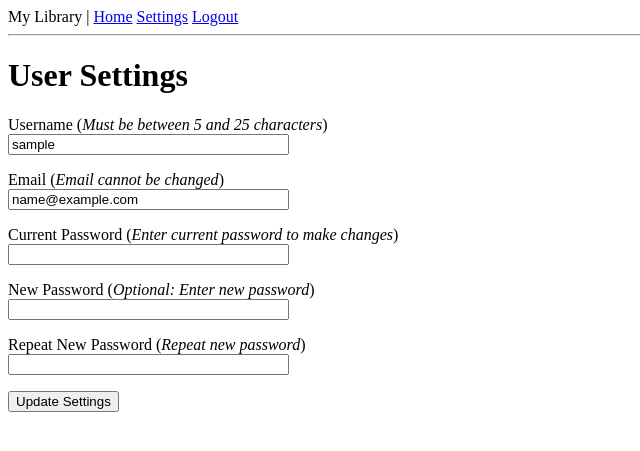
After one commit to Lewish1998/MyLibrary, a Flask app: page /user-settings in a window 1280 px wide. The commit adds this page. Shown: the top 451 px of the page, without its empty margins (0-640 px from the left). Run offline with Flask 3, Linux system fonts and the light colour scheme; the visitor is signed in with stand-in values (Sample User, id 1).

Commit message:
user settings

```diff
--- a/app/forms.py
+++ b/app/forms.py
@@ -1,9 +1,10 @@
 from flask_wtf import FlaskForm
 from wtforms import IntegerField, StringField, PasswordField, BooleanField, SubmitField
-from wtforms.validators import ValidationError, DataRequired, Email, EqualTo
+from wtforms.validators import ValidationError, DataRequired, Email, EqualTo, Length, Optional
 import sqlalchemy as sa
 from app import db
 from app.models import User
+from flask_login import current_user
 
 
 class LoginForm(FlaskForm):
@@ -13,7 +14,7 @@ class LoginForm(FlaskForm):
     submit = SubmitField('Sign In')
 
 class RegistrationForm(FlaskForm):
-    username = StringField('Username', validators=[DataRequired()])
+    username = StringField('Username', validators=[DataRequired(), Length(min=5, max=25)])
     email = StringField('Email', validators=[DataRequired(), Email()])
     password = PasswordField('Password', validators=[DataRequired()])
     password2 = PasswordField(
@@ -32,4 +33,25 @@ class RegistrationForm(FlaskForm):
         if user is not None:
             raise ValidationError('Please use a different email address.')
 
+class UserSettingsForm(FlaskForm):
+    username = StringField('Username', validators=[DataRequired(), Length(min=5, max=25)])
+    email = StringField('Email', render_kw={'readonly': True})  # Email is now read-only
+    current_password = PasswordField('Current Password', validators=[DataRequired()])  # For verifying current password
+    new_password = PasswordField('New Password', validators=[Optional()])
+    new_password2 = PasswordField(
+        'Repeat New Password', validators=[Optional(), EqualTo('new_password')])
+    submit = SubmitField('Update Settings')
+
+    def validate_username(self, username):
+        if username.data != current_user.username:  # Ensure no duplicate username
+            user = db.session.scalar(sa.select(User).where(User.username == username.data))
+            if user is not None:
+                raise ValidationError('Please use a different username.')
+
+    def validate_current_password(self, current_password):
+        if not current_user.check_password(current_password.data):  # Ensure current password matches
+            raise ValidationError('Current password is incorrect.')
+
+
+
 # class AddBook(FlaskForm):
--- a/app/models.py
+++ b/app/models.py
@@ -14,6 +14,9 @@ class User(UserMixin, db.Model):
     created_at = db.Column(db.DateTime(timezone=True), server_default=func.now()) # Unsure if will work
     updated_at = db.Column(db.DateTime(timezone=True), onupdate=func.now()) # Unsure if will work
     password_hash = db.Column(db.String(264), nullable=False)
+
+   # Relationship to UserBook
+    user_books = db.relationship('UserBook', back_populates='user')
 
     def set_password(self, password):
         self.password_hash = generate_password_hash(password)
@@ -51,10 +54,11 @@ class Author(db.Model):
     # Relationship to books
     books = db.relationship('Book', back_populates='author')
 
+
 class UserBook(db.Model):
     id = db.Column(db.Integer, primary_key=True)
-    user_id = db.Column(db.Integer, db.ForeignKey('user.id'), nullable=False)
-    book_id = db.Column(db.Integer, db.ForeignKey('book.id'), nullable=False)
+    user_id = db.Column(db.Integer, db.ForeignKey('user.id'), nullable=False)  # Corrected to 'users.id'
+    book_id = db.Column(db.Integer, db.ForeignKey('book.id'), nullable=False)  # Corrected to 'books.id'
     current_page = db.Column(db.Integer, nullable=False, default=0)
     # Relationships
     user = db.relationship('User', back_populates='user_books')
--- a/app/routes.py
+++ b/app/routes.py
@@ -1,6 +1,6 @@
 from app import app, db
 from app.models import User, Book
-from app.forms import RegistrationForm, LoginForm
+from app.forms import RegistrationForm, LoginForm, UserSettingsForm
 from flask import render_template, redirect, url_for, flash
 from flask_login import current_user, login_user, login_required, logout_user
 import sqlalchemy as sa
@@ -46,7 +46,30 @@ def register():
         return redirect(url_for('login'))
     return render_template('register.html', form=form)
 
+@app.errorhandler(404)
+def not_found(err):
+    return render_template('404.html')
 
+@app.route('/user-settings', methods=['GET', 'POST'])
+@login_required
+def user_settings():
+    form = UserSettingsForm(obj=current_user)
+
+    if form.validate_on_submit():
+        # Check if username has changed
+        if form.username.data != current_user.username:
+            current_user.username = form.username.data
+
+        # Handle password change
+        if form.new_password.data:
+            current_user.set_password(form.new_password.data)
+
+        # Update the user if any field has changed
+        db.session.commit()
+        flash('Your changes have been saved.')
+        return redirect(url_for('user_settings'))
+
+    return render_template('user_settings.html', form=form)
 
 
 
--- /dev/null
+++ b/app/templates/404.html
@@ -0,0 +1,5 @@
+{% extends "base.html" %}
+{% block content %}
+    <h1>This page doesn't exist.</h1>
+    <h3>Please return <a href="{{ url_for('index') }}">Home</a></h3>
+{% endblock content %}
--- a/app/templates/base.html
+++ b/app/templates/base.html
@@ -7,11 +7,12 @@
 </head>
 <body>
     <nav>
-        My Library
+        My Library |
         <a href="{{ url_for('index') }}">Home</a>
         {% if current_user.is_anonymous %}
         <a href="{{ url_for('login') }}">Login</a>
         {% else %}
+        <a href="{{ url_for('user_settings') }}">Settings</a>
         <a href="{{ url_for('logout') }}">Logout</a>
         {% endif %}
     </nav>
@@ -26,5 +27,6 @@
     {% endif %}
     {% endwith %}
     {% block content %}{% endblock content %}
+    {% block scripts %}{% endblock scripts %}
 </body>
 </html>
--- a/app/templates/login.html
+++ b/app/templates/login.html
@@ -12,6 +12,7 @@
             {{ form.password.label }}<br>
             {{ form.password(size=32) }}
         </p>
+        <p>{{ form.submit() }}</p>
     </form>
     <p>No account? Register <a href="{{ url_for('register') }}">here</a></p>
 {% endblock content %}
--- a/app/templates/register.html
+++ b/app/templates/register.html
@@ -5,7 +5,7 @@
     <form action="" method="post">
         {{ form.hidden_tag() }}
         <p>
-            {{ form.username.label }}<br>
+            {{ form.username.label }} (<i>Must be between 5 and 25 characters</i>)<br>
             {{ form.username(size=32) }}<br>
             {% for error in form.username.errors %}
             <span style="color: red;">[{{ error }}]</span>
--- /dev/null
+++ b/app/templates/user_settings.html
@@ -0,0 +1,79 @@
+{% extends "base.html" %}
+{% block content %}
+    <h1>User Settings</h1>
+    <form action="" method="post">
+        {{ form.hidden_tag() }}
+
+        <p>
+            {{ form.username.label }} (<i>Must be between 5 and 25 characters</i>)<br>
+            {{ form.username(size=32) }}<br>
+            {% for error in form.username.errors %}
+            <span style="color: red;">[{{ error }}]</span>
+            {% endfor %}
+        </p>
+
+        <p>
+            {{ form.email.label }} (<i>Email cannot be changed</i>)<br>
+            {{ form.email(size=32, readonly=True) }}<br> <!-- Set email field to read-only -->
+            {% for error in form.email.errors %}
+            <span style="color: red;">[{{ error }}]</span>
+            {% endfor %}
+        </p>
+
+        <p>
+            {{ form.current_password.label }} (<i>Enter current password to make changes</i>)<br>
+            {{ form.current_password(size=32) }}<br>
+            {% for error in form.current_password.errors %}
+            <span style="color: red;">[{{ error }}]</span>
+            {% endfor %}
+        </p>
+
+        <p>
+            {{ form.new_password.label }} (<i>Optional: Enter new password</i>)<br>
+            {{ form.new_password(size=32) }}<br>
+            {% for error in form.new_password.errors %}
+            <span style="color: red;">[{{ error }}]</span>
+            {% endfor %}
+        </p>
+
+        <p>
+            {{ form.new_password2.label }} (<i>Repeat new password</i>)<br>
+            {{ form.new_password2(size=32) }}<br>
+            {% for error in form.new_password2.errors %}
+            <span style="color: red;">[{{ error }}]</span>
+            {% endfor %}
+        </p>
+
+        <p>{{ form.submit() }}</p>
+    </form>
+{% endblock content %}
+
+{% block scripts %}
+    <script>
+        document.addEventListener("DOMContentLoaded", function() {
+            let form = document.querySelector('form');
+            let initialValues = {};
+            form.querySelectorAll('input').forEach(input => {
+                initialValues[input.name] = input.value;
+            });
+
+            form.addEventListener('submit', function(e) {
+                let changed = false;
+                form.querySelectorAll('input').forEach(input => {
+                    if (initialValues[input.name] !== input.value) {
+                        changed = true;
+                    }
+                });
+
+                if (changed) {
+                    if (!confirm("Are you sure you want to update your settings?")) {
+                        e.preventDefault();
+                    }
+                } else {
+                    alert("No changes were made.");
+                    e.preventDefault();  // Prevent submission if nothing changed
+                }
+            });
+        });
+    </script>
+{% endblock scripts %}
```
